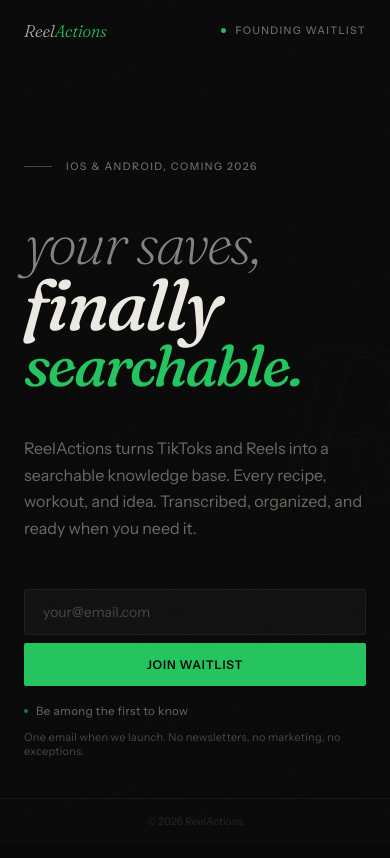
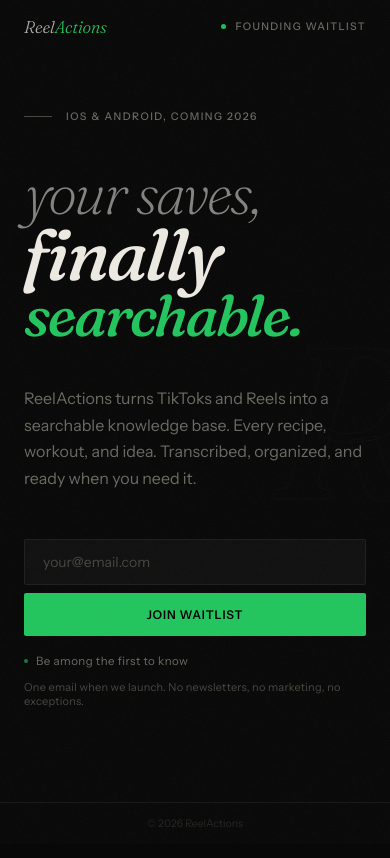
Before and after one commit to Kemosabe1900/ReelActions, a plain HTML site: page waitlist/index.html in a window 390 px wide. Drawn offline with Linux system fonts and the light colour scheme; no server answers.

Commit message:
fix: nav top:0 with safe-area, footer extends below home indicator, mobile flex-start

```diff
--- a/waitlist/index.html
+++ b/waitlist/index.html
@@ -74,10 +74,10 @@
         /* Nav */
         nav {
             position: fixed;
-            top: -100px;
+            top: 0;
             left: 0; right: 0;
             padding: 30px 52px;
-            padding-top: calc(100px + 30px + env(safe-area-inset-top));
+            padding-top: calc(30px + env(safe-area-inset-top));
             display: flex;
             justify-content: space-between;
             align-items: center;
@@ -337,6 +337,7 @@
             position: fixed;
             bottom: 0; left: 0; right: 0;
             padding: 22px 52px;
+            padding-bottom: calc(22px + env(safe-area-inset-bottom));
             display: flex;
             justify-content: space-between;
             align-items: center;
@@ -374,9 +375,9 @@
 
         /* Mobile */
         @media (max-width: 600px) {
-            nav    { padding: 20px 24px; padding-top: calc(100px + 20px + env(safe-area-inset-top)); }
-            main   { padding: 160px 24px 100px; justify-content: flex-start; }
-            footer { padding: 16px 24px; }
+            nav    { padding: 16px 24px; padding-top: calc(16px + env(safe-area-inset-top)); }
+            main   { padding: 110px 24px 120px; justify-content: flex-start; }
+            footer { padding: 14px 24px; padding-bottom: calc(14px + env(safe-area-inset-bottom)); }
 
             .footer-left { display: none; }
             .footer-right { margin: 0 auto; }
```
